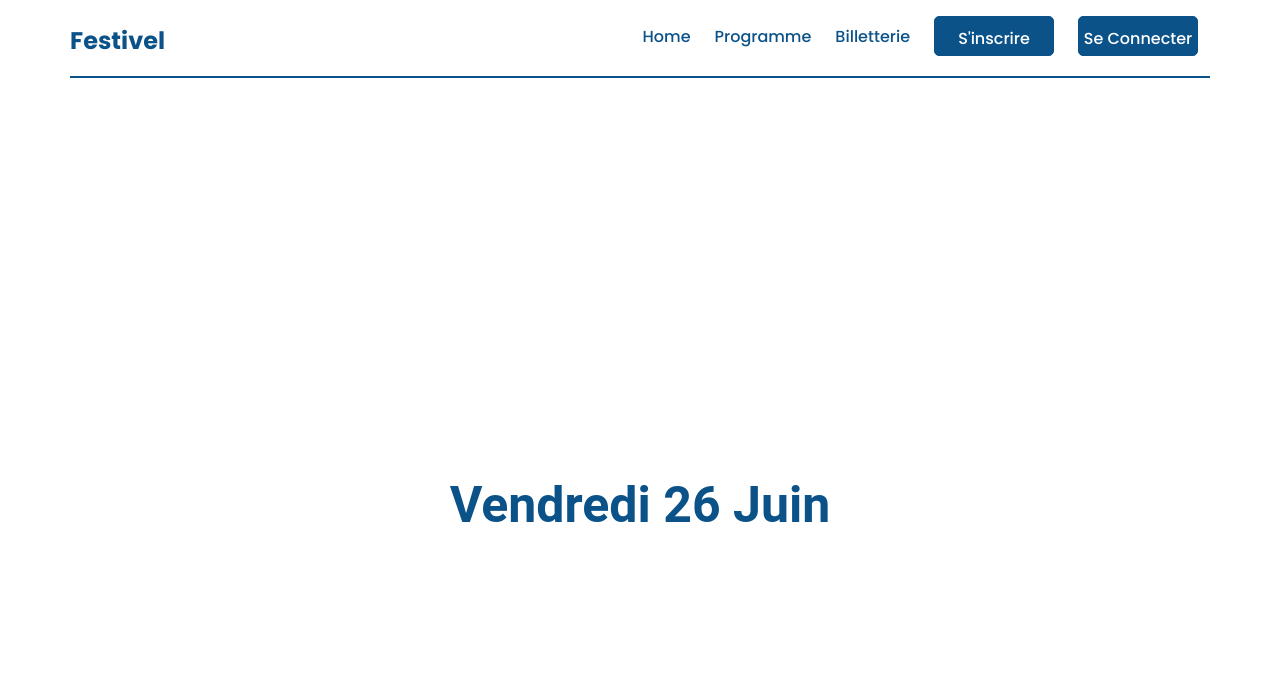
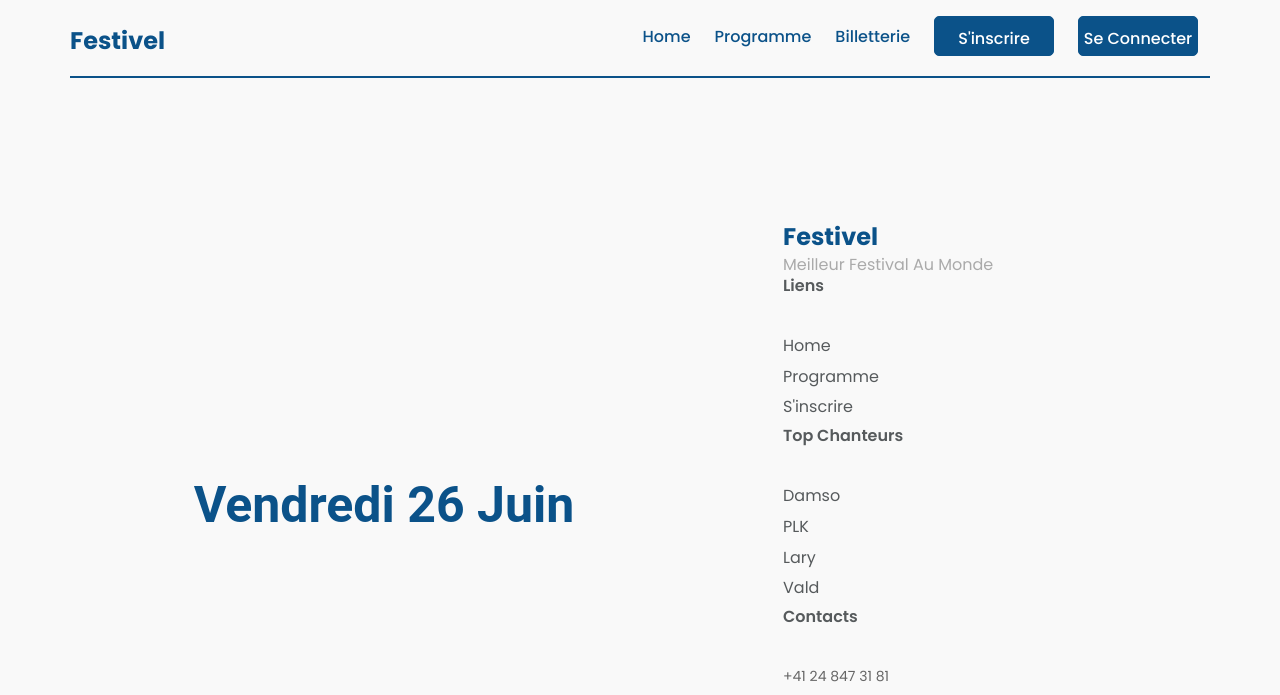
Before and after one commit to AxelPittet/Festivel, a PHP site: page /index.php?action=programme in a window 1280 px wide; the page is wider, and only the part inside the window is pictured. Shown: the top 695 px of that part. Run offline with PHP 8.4, Linux system fonts and the light colour scheme; data comes from the database, SQL or seed files in the repository.

Commit message:
test programme

```diff
--- a/Code/view/content/css/style.css
+++ b/Code/view/content/css/style.css
@@ -1971,3 +1971,8 @@ h3 {
         border-right: 0;
     }
 }
+
+#prog{
+    float: left;
+    width: 60%;
+}
--- a/Code/view/programme.php
+++ b/Code/view/programme.php
@@ -1,6 +1,7 @@
 <?php
 ob_start();
 ?>
+<div id="prog">
 <section class="about-us">
     <h3><span>Vendredi 26 Juin</span></h3><br>
 </section>
@@ -99,7 +100,7 @@ ob_start();
             endforeach; ?>
     </table>
 </section>
-
+</div>
 <?php
 $content = ob_get_clean();
 require "gabarit.php";
```
